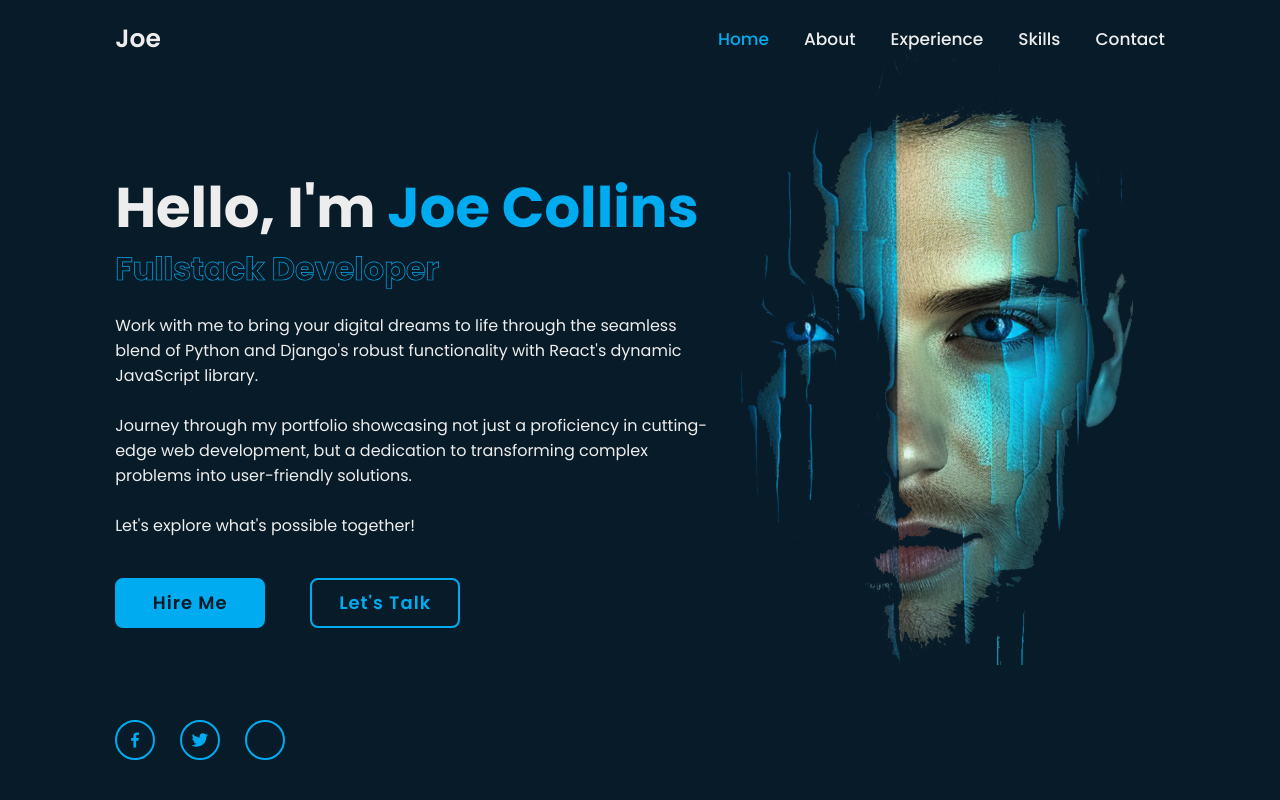
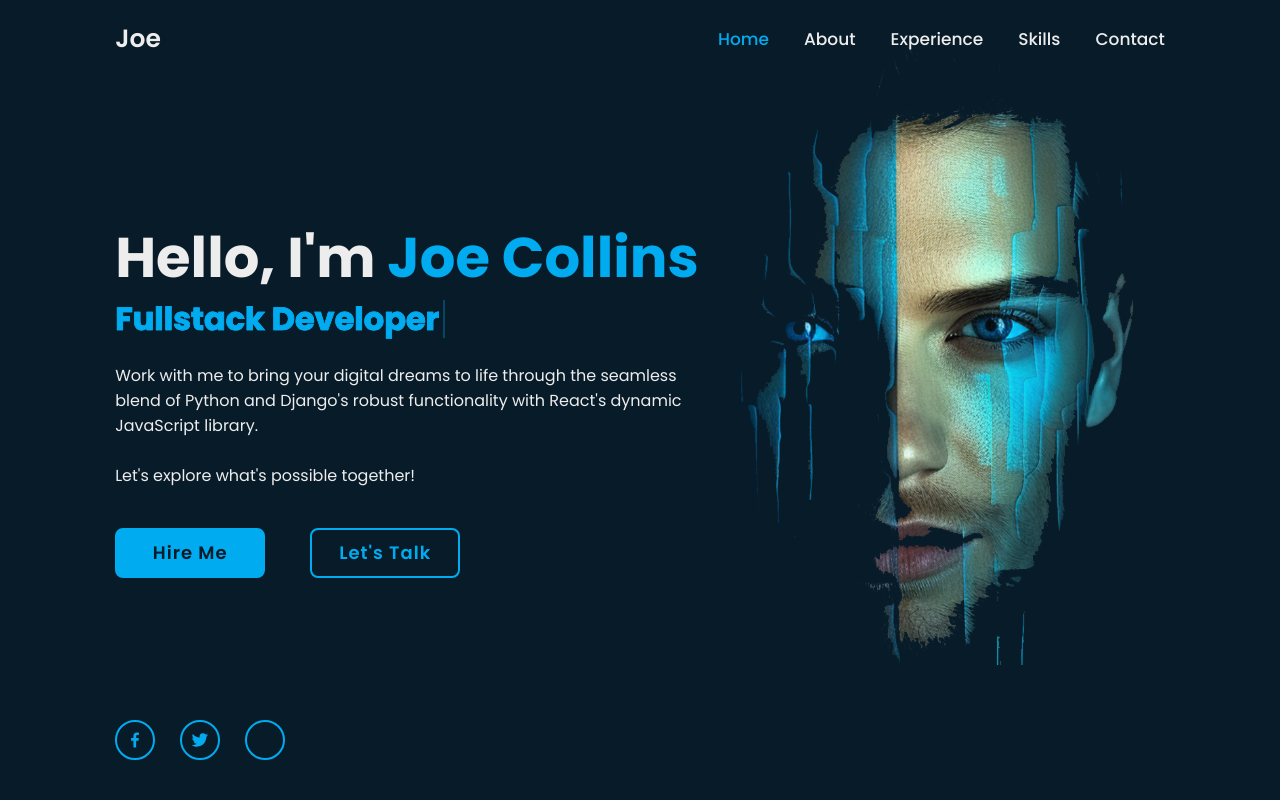
Before and after one commit to Joe-Collins-1986/Portfolio-Main, a React (Vite) app: page / in a window 1280 px wide. Shown: the top 800 px of the page. Built offline with nearby package versions, Linux system fonts and the light colour scheme; some icons are missing.

Commit message:
add curor animation on home

```diff
--- a/src/components/Home.jsx
+++ b/src/components/Home.jsx
@@ -18,11 +18,6 @@ const Home = () => {
           Work with me to bring your digital dreams to life through the seamless
           blend of Python and Django's robust functionality with React's dynamic
           JavaScript library.
-          <br />
-          <br />
-          Journey through my portfolio showcasing not just a proficiency in
-          cutting-edge web development, but a dedication to transforming complex
-          problems into user-friendly solutions.
           <br />
           <br />
           Let's explore what's possible together!
--- a/src/styles/Home.module.css
+++ b/src/styles/Home.module.css
@@ -29,6 +29,25 @@
   font-weight: 700;
   color: transparent;
   -webkit-text-stroke: 0.7px var(--main-color);
+  background-image: linear-gradient(var(--main-color), var(--main-color));
+  background-repeat: no-repeat;
+  -webkit-background-clip: text;
+  background-position: -33rem, 0;
+  animation: homeBgText 6s linear infinite;
+  animation-delay: 2s;
+}
+
+.homeContent .textAnimate h3::before {
+  content: "";
+  position: absolute;
+  top: 10%;
+  left: 0;
+  width: 0;
+  height: 80%;
+  border-right: 2px solid var(--main-color);
+  z-index: -1;
+  animation: homeCursorText 6s linear infinite;
+  animation-delay: 2s;
 }
 
 .homeContent p {
@@ -139,3 +158,37 @@
     text-align: center;
   }
 }
+
+/* KEYFRAMES ANIMATION */
+@keyframes homeBgText {
+  0%,
+  10%,
+  100% {
+    background-position: -33rem 0;
+  }
+
+  65%,
+  85% {
+    background-position: 0 0;
+  }
+}
+
+@keyframes homeCursorText {
+  0%,
+  10%,
+  100% {
+    width: 0;
+  }
+
+  65%,
+  78%,
+  85% {
+    width: 100%;
+    opacity: 1;
+  }
+
+  75%,
+  81% {
+    opacity: 0;
+  }
+}
```
